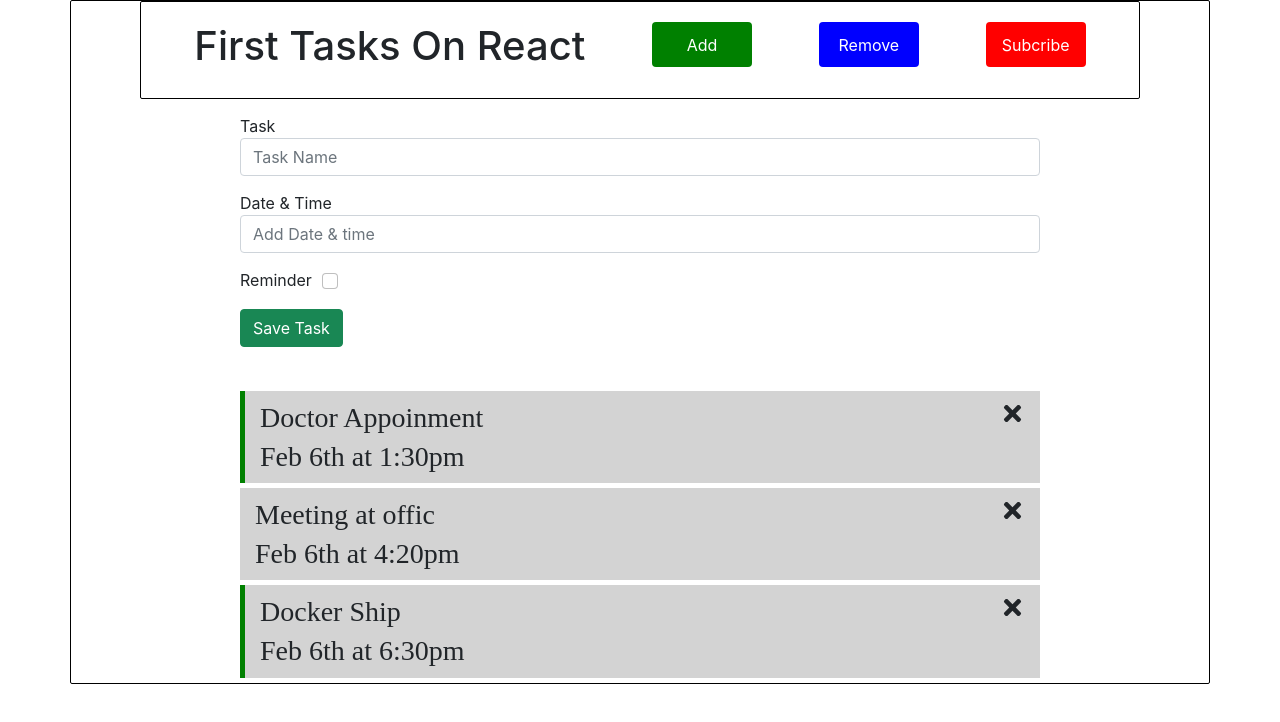
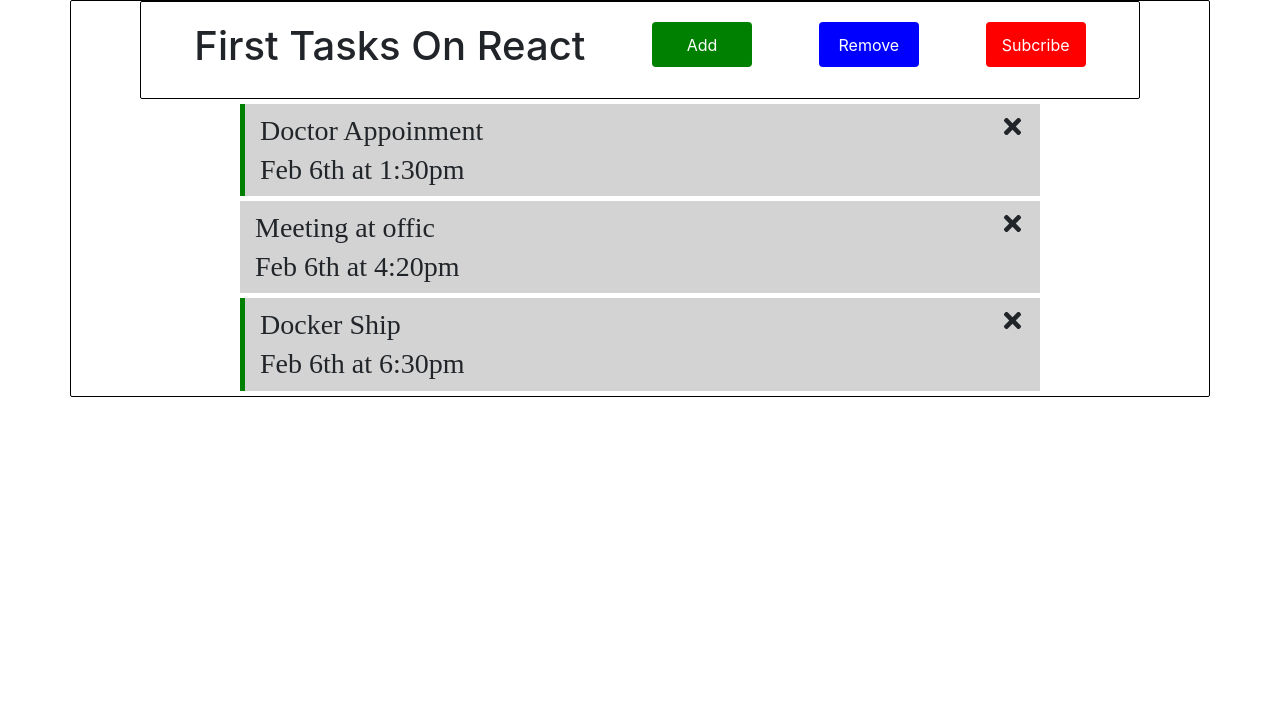
Before and after one commit to shumon-das/reactjs, a React (Create React App) app: page / in a window 1280 px wide. Shown: the top 722 px of the page. Built offline with nearby package versions, Linux system fonts and the light colour scheme.

Commit message:
Complete toggle show hide functionality onClick button

```diff
--- a/src/App.js
+++ b/src/App.js
@@ -6,7 +6,7 @@
 
 
 function App() {
-
+    const [showAddTask, setShowAddTask] = useState(false)
     const [tasks, setTasks] = useState([
         {
             id: 1,
@@ -56,8 +56,8 @@
   return (
     <div className="container">
       <div className="app">
-          <Header/>
-          <AddTask onAdd={addTask} />
+          <Header onAdd={() => setShowAddTask(!showAddTask)}/>
+          {showAddTask && <AddTask onAdd={addTask} />}
           {tasks.length > 0 ? (<Tasks tasks={tasks} onDelete={deleteTask} onToggle={toggleReminder}/>)
                             : (<h3>No Tasks</h3>)
           }
--- a/src/components/Header.js
+++ b/src/components/Header.js
@@ -2,7 +2,7 @@
 import Button from './Button'
 
 
-const Header = ({title}) => {
+const Header = ({title, onAdd}) => {
     const onClickFunc = () => {
         console.log("button Clicked")
     }
@@ -10,7 +10,7 @@
         <div className='headerPage'>
             <header className="header">
                 <h1>First Tasks {title}</h1>
-                  <Button color="green" text="Add" onClick={onClickFunc}/>
+                  <Button color="green" text="Add" onClick={onAdd}/>
                   <Button color="blue" text="Remove" onClick={onClickFunc}/>
                   <Button color="red" text="Subcribe" onClick={onClickFunc}/>
             </header>
```
